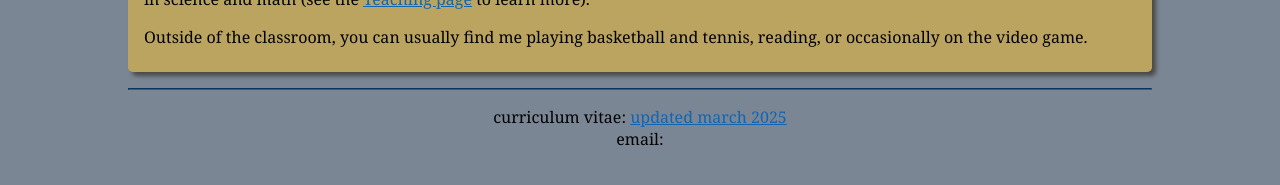
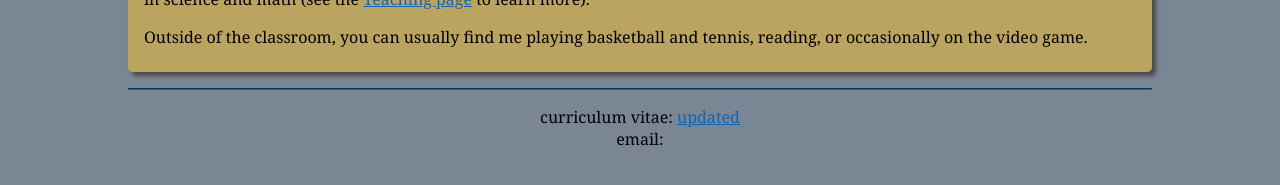
Before and after one commit to Jon-Woo/jon-woo.github.io, a Jekyll site: the page built from index.html, in a window 1280 px wide. Shown: the part 575-760 px from the top of the page. Built offline with Jekyll 4.4.1, drawn with Linux system fonts in a browser that asks for light colours.

Commit message:
Update footer.yml

```diff
--- a/_data/footer.yml
+++ b/_data/footer.yml
@@ -1,5 +1,5 @@
 cv:
   link: /assets/docs/cv.pdf
-  date: march 2025
+  date:
 
 email:
```
